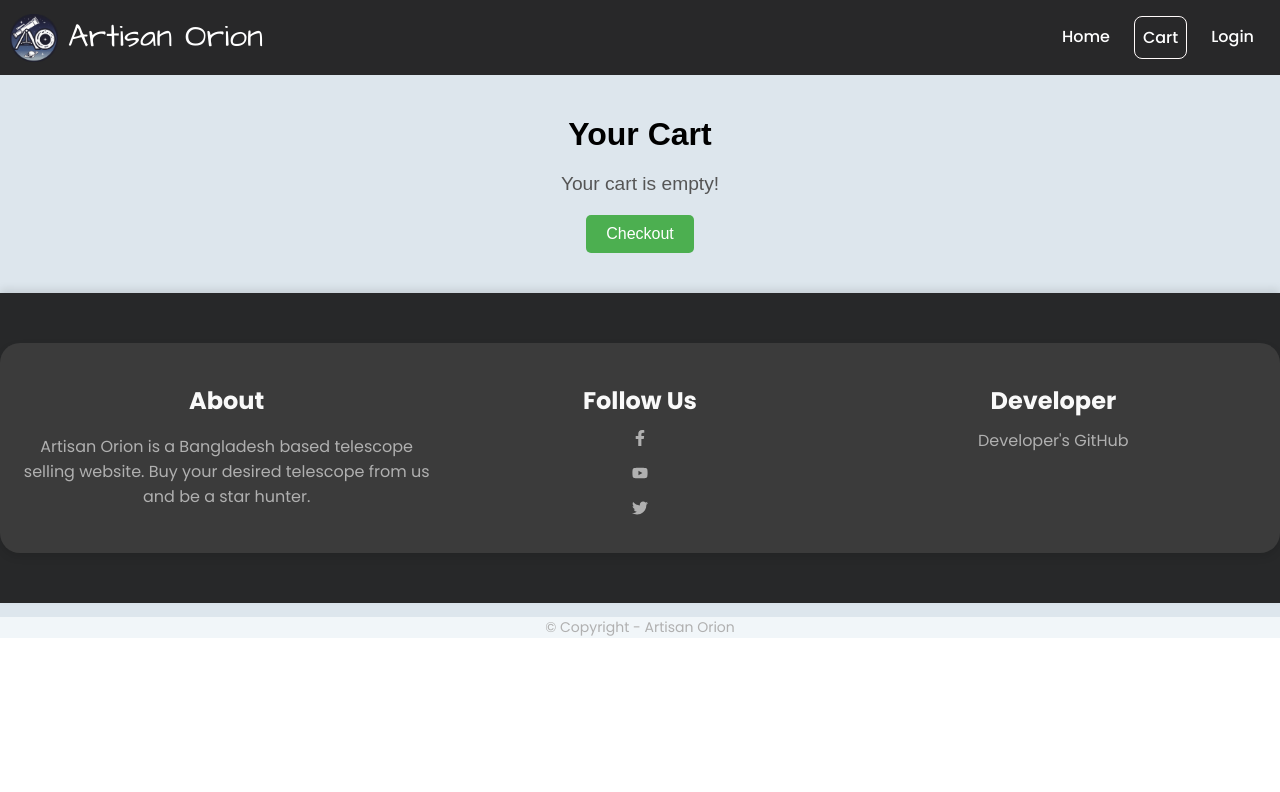
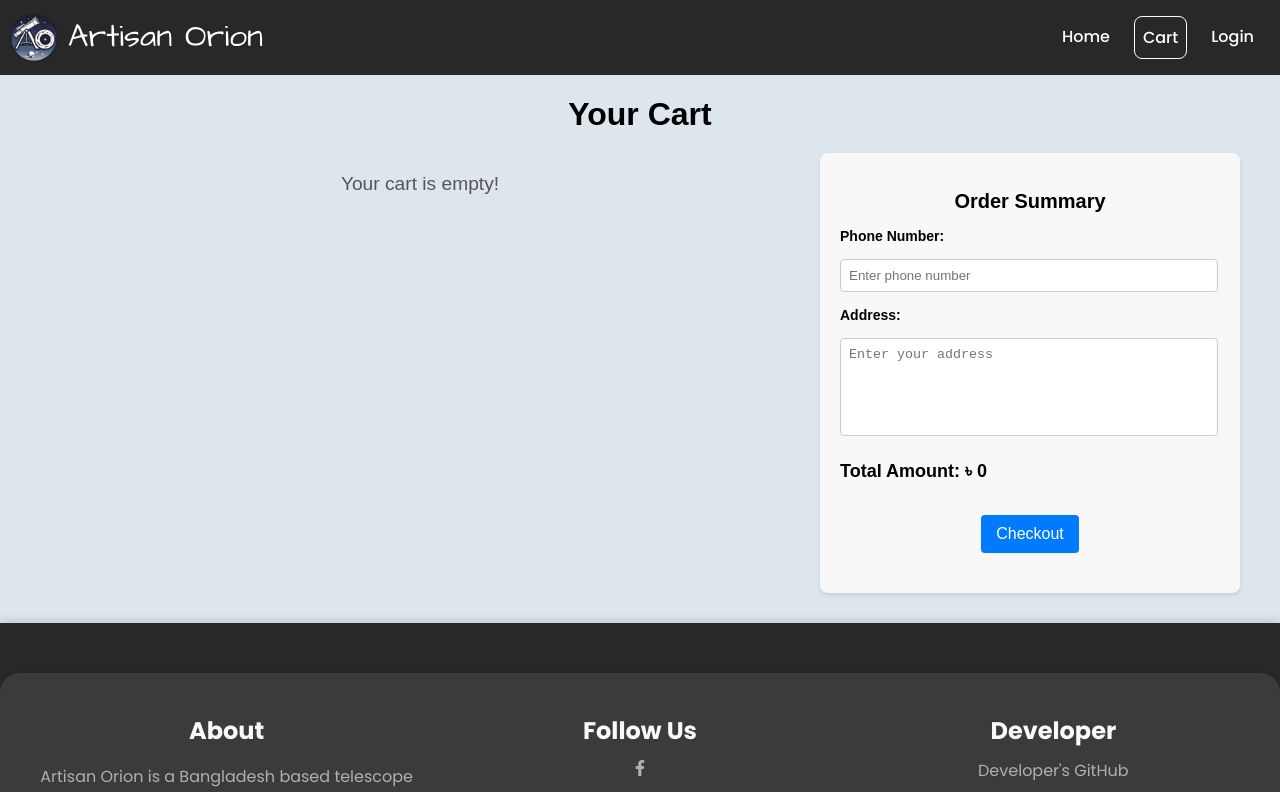
Before and after one commit to ChoncholKumarRay/Artisan-Orion, a React (Vite) app in the folder artisan-frontend/: page /cart in a window 1280 px wide. Shown: the top 792 px of the page. Built offline with nearby package versions, Linux system fonts and the light colour scheme.

Commit message:
cartpage functionalities works fine. checkout button needs to incorporate.

```diff
--- a/artisan-frontend/src/pages/CartPage.jsx
+++ b/artisan-frontend/src/pages/CartPage.jsx
@@ -11,6 +11,7 @@ import telescope3 from "../assets/telescope3.jpg";
 
 const CartPage = () => {
   const [cartItems, setCartItems] = useState([]);
+  const [error, setError] = useState(""); // State for displaying error message
   const navigate = useNavigate();
 
   const imageMapping = {
@@ -31,11 +32,36 @@ const CartPage = () => {
   };
 
   const handleCheckout = () => {
-    if (cartItems.length === 0) {
-      alert("Your cart is empty. Add items before checking out.");
+    const phoneInput = document.querySelector(".cart-page__input").value.trim();
+    const addressInput = document
+      .querySelector(".cart-page__textarea")
+      .value.trim();
+
+    if (!phoneInput || !addressInput) {
+      setError(
+        !phoneInput && !addressInput
+          ? "Phone number and address are required."
+          : !phoneInput
+          ? "Phone number is required."
+          : "Address is required."
+      );
       return;
     }
-    navigate("/checkout"); // Navigate to the checkout page
+
+    if (cartItems.length === 0) {
+      setError("Your cart is empty. Add items before checking out.");
+      return;
+    }
+
+    setError(""); // Clear error if no issues
+    navigate("/checkout");
+  };
+
+  const calculateTotal = () => {
+    return cartItems.reduce(
+      (total, item) => total + item.price * item.quantity,
+      0
+    );
   };
 
   return (
@@ -43,6 +69,9 @@ const CartPage = () => {
       <Header />
       <div className="cart-page">
         <h1 className="cart-page__title">Your Cart</h1>
+        <div className="cart-page__content">
+          {/* Cart Items Section */}
+          <div className="cart-page__items-section">
             {cartItems.length === 0 ? (
               <p className="cart-page__empty">Your cart is empty!</p>
             ) : (
@@ -56,24 +85,63 @@ const CartPage = () => {
                     />
                     <div className="cart-page__item-details">
                       <h2 className="cart-page__item-name">{item.name}</h2>
-                  <p className="cart-page__item-price">৳ {item.price}</p>
-                  <p className="cart-page__item-quantity">
+
+                      <div className="cart-page__item-price">
+                        ৳ {item.price}
+                      </div>
+                      <div className="cart-page__item-quantity">
                         Quantity: {item.quantity}
-                  </p>
+                      </div>
+
+                      <div className="cart-page__item-subtotal">
+                        Subtotal: ৳ {item.price * item.quantity}
+                      </div>
                     </div>
                     <button
                       className="cart-page__remove-button"
                       onClick={() => handleRemoveItem(item.id)}
                     >
-                  Remove
+                      X
                     </button>
                   </div>
                 ))}
               </div>
             )}
-        <button className="cart-page__checkout-button" onClick={handleCheckout}>
+          </div>
+
+          {/* Order Summary Section */}
+          <div className="cart-page__summary-section">
+            <h2 className="cart-page__summary-title">Order Summary</h2>
+            <div className="cart-page__summary-details">
+              <label className="cart-page__label">Phone Number:</label>
+              <input
+                type="text"
+                className="cart-page__input"
+                placeholder="Enter phone number"
+              />
+
+              <label className="cart-page__label">Address:</label>
+              <textarea
+                className="cart-page__textarea"
+                placeholder="Enter your address"
+              ></textarea>
+
+              <h3 className="cart-page__total">
+                Total Amount: ৳ {calculateTotal()}
+              </h3>
+            </div>
+
+            {/* Display error message */}
+            {error && <p className="cart-page__error">{error}</p>}
+
+            <button
+              className="cart-page__checkout-button"
+              onClick={handleCheckout}
+            >
               Checkout
             </button>
+          </div>
+        </div>
       </div>
       <Footer />
     </div>
--- a/artisan-frontend/src/pages/ProductPage.jsx
+++ b/artisan-frontend/src/pages/ProductPage.jsx
@@ -78,6 +78,8 @@ const ProductPage = () => {
 
       if (buttonType == "add-to-cart") {
         navigate("/");
+      } else if (buttonType == "buy-now") {
+        navigate("/cart");
       }
     }
   };
--- a/artisan-frontend/src/pages/styles/CartPage.css
+++ b/artisan-frontend/src/pages/styles/CartPage.css
@@ -1,8 +1,8 @@
 .cart-page {
-  padding: 20px;
   max-width: 1200px;
   margin: 0 auto;
   font-family: Arial, sans-serif;
+  margin-bottom: 30px;
 }
 
 .cart-page__title {
@@ -10,6 +10,19 @@
   font-weight: bold;
   margin-bottom: 20px;
   text-align: center;
+}
+
+.cart-page__content {
+  display: flex;
+  justify-content: space-between;
+  gap: 20px;
+}
+
+.cart-page__items-section {
+  flex: 2;
+  display: flex;
+  flex-direction: column;
+  gap: 15px;
 }
 
 .cart-page__empty {
@@ -27,7 +40,9 @@
 .cart-page__item {
   display: flex;
   align-items: center;
-  padding: 15px;
+  /* padding: 15px; */
+  padding-left: 10px;
+  padding-right: 10px;
   border: 1px solid #ddd;
   border-radius: 8px;
   background-color: #f9f9f9;
@@ -51,11 +66,21 @@
   margin-bottom: 5px;
 }
 
+.name-price {
+  flex-direction: column;
+  align-items: center;
+  justify-content: center;
+}
+
 .cart-page__item-price,
 .cart-page__item-quantity {
   font-size: 1rem;
   margin-bottom: 5px;
   color: #666;
+}
+
+.cart-page__item-subtotal {
+  padding-bottom: 10px;
 }
 
 .cart-page__remove-button {
@@ -86,3 +111,71 @@
 .cart-page__checkout-button:hover {
   background-color: #388e3c;
 }
+
+.cart-page__summary-section {
+  flex: 1;
+  background-color: #f8f8f8;
+  padding: 20px;
+  border-radius: 8px;
+  box-shadow: 0 2px 4px rgba(0, 0, 0, 0.1);
+}
+
+.cart-page__summary-title {
+  font-size: 20px;
+  margin-bottom: 15px;
+  text-align: center;
+}
+
+.cart-page__summary-details {
+  display: flex;
+  flex-direction: column;
+  gap: 15px;
+  padding-right: 20px;
+}
+
+.cart-page__label {
+  font-size: 14px;
+  font-weight: bold;
+  color: black;
+  font-family: Arial, sans-serif;
+}
+
+.cart-page__input,
+.cart-page__textarea {
+  padding: 8px;
+  border: 1px solid #ccc;
+  border-radius: 4px;
+  width: 100%;
+}
+
+.cart-page__textarea {
+  height: 80px;
+  resize: none;
+}
+
+.cart-page__total {
+  font-size: 18px;
+  font-weight: bold;
+  margin-top: 10px;
+}
+
+.cart-page__checkout-button {
+  margin-top: 15px;
+  padding: 10px 15px;
+  background-color: #007bff;
+  color: #fff;
+  border: none;
+  border-radius: 4px;
+  cursor: pointer;
+}
+
+.cart-page__checkout-button:hover {
+  background-color: #0056b3;
+}
+
+.cart-page__error {
+  color: red;
+  font-size: 0.9em;
+  margin-bottom: 10px;
+  text-align: center;
+}
```
Also changed, not shown: artisan-frontend/src/components/Login.jsx (deleted, +0 -40 lines). Lines whose indentation alone changed are shown as unchanged.
